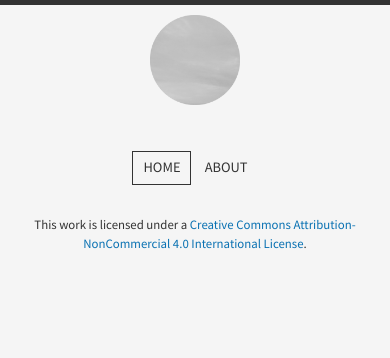
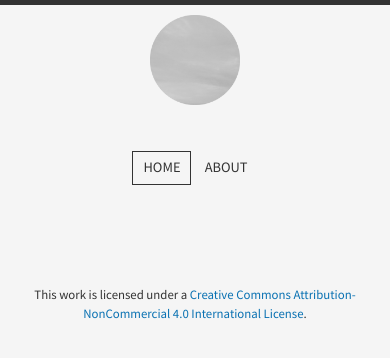
Before and after one commit to aigarsdz/brume, a Jekyll site: the page built from index.html, in a window 390 px wide. Shown: the top 358 px of the page. Built offline with Jekyll 4.4.1, drawn with Linux system fonts in a browser that asks for light colours; nearby versions of some CDN libraries; Markdown is read by kramdown in place of the engine named in the settings; the list of posts is cut into pages by our own code.

Commit message:
Add a margin to the post list in the home page

```diff
--- a/public/css/main.css
+++ b/public/css/main.css
@@ -107,11 +107,7 @@ p code {
 
 /* ====== Main Content
 ============================================================================= */
-#posts {
-  -webkit-animation-duration: 2s;
-  animation-duration: 2s; }
-
-#posts,
+.post-archive,
 .single-post {
   margin-bottom: 100px; }
 
@@ -160,7 +156,7 @@ footer {
 ============================================================================= */
 @media (max-width: 768px) {
   #logo,
-  #posts,
+  .post-archive,
   .meta,
   .pagination {
     text-align: center; }
```
Also changed, not shown: public/scss/main.scss (+2 -7 lines).
